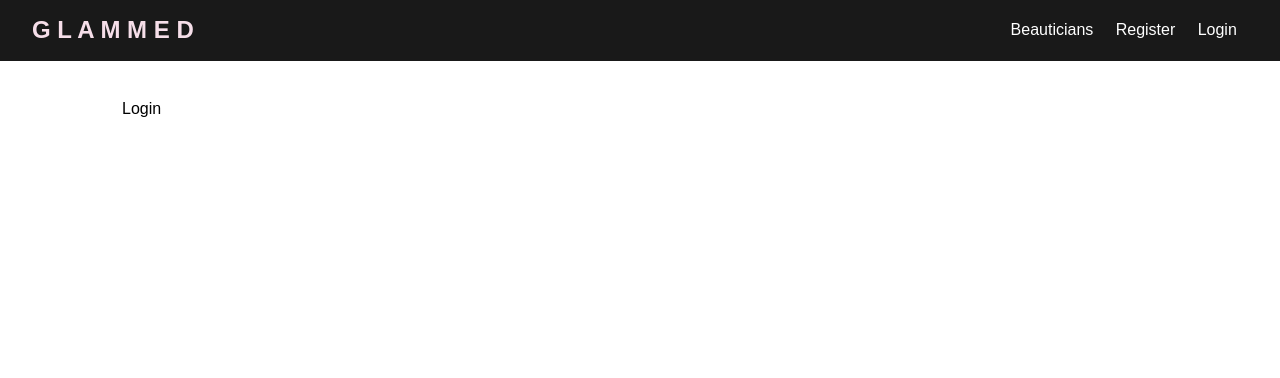
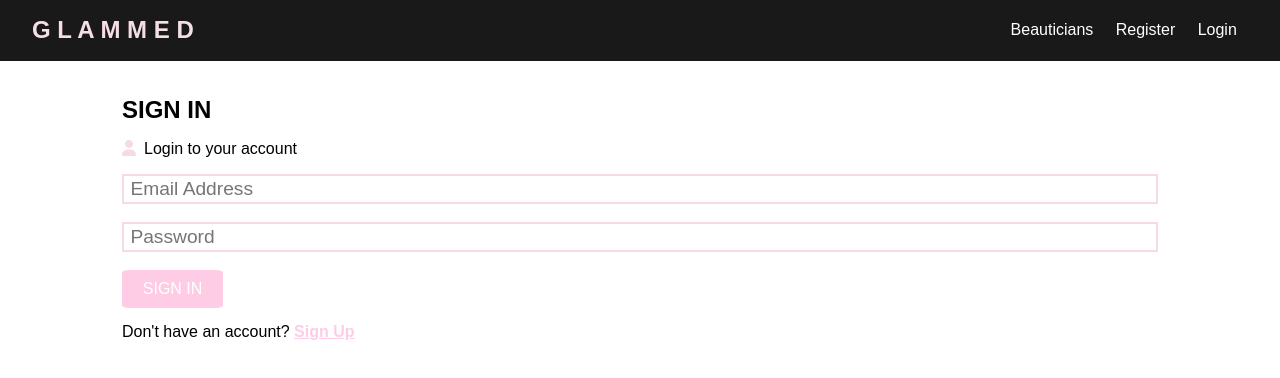
Before and after one commit to dejakin/glammed, a React (Create React App) app in the folder client/: page /login in a window 1280 px wide. Shown: the top 378 px of the page. Built offline with nearby package versions, Linux system fonts and the light colour scheme.

Commit message:
Create component for user login

```diff
--- a/client/package.json
+++ b/client/package.json
@@ -9,8 +9,12 @@
     "axios": "^0.19.2",
     "react": "^16.13.1",
     "react-dom": "^16.13.1",
+    "react-redux": "^7.2.1",
     "react-router-dom": "^5.2.0",
-    "react-scripts": "3.4.1"
+    "react-scripts": "3.4.1",
+    "redux": "^4.0.5",
+    "redux-devtools-extension": "^2.13.8",
+    "redux-thunk": "^2.3.0"
   },
   "scripts": {
     "start": "react-scripts start",
--- a/client/src/components/auth/Login.js
+++ b/client/src/components/auth/Login.js
@@ -1,10 +1,51 @@
-import React from 'react'
+import React, { Fragment, useState } from 'react';
+import { Link } from 'react-router-dom';
 
 const Login = () => {
+
+    const [formData, setFormData] = useState({
+        email: '',
+        password: '',
+    });
+
+    const { email, password } = formData;
+
+    const onChange = e => setFormData({ ...formData, [e.target.name]: e.target.value });
+    const onSubmit = async e => {
+        e.preventDefault();
+        console.log('SUCCESS');
+    };
+
     return (
-        <div>
-            Login
-        </div>
+        <Fragment>
+            <h1 className="large">SIGN IN</h1>
+            <p><i className="fas fa-user"></i>Login to your account</p>
+            <form className="form" onSubmit={onSubmit}>
+                <div className="form-section">
+                    <input
+                        type="email"
+                        placeholder="Email Address"
+                        name="email"
+                        onChange={onChange}
+                        required
+                    />
+                </div>
+                <div className="form-section">
+                    <input
+                        type="password"
+                        placeholder="Password"
+                        name="password"
+                        onChange={onChange}
+                        minLength="8"
+                        required
+                    />
+                </div>
+                <input type="submit" className="btn1" value="SIGN IN" />
+            </form>
+            <p className="note">
+                Don't have an account? <Link to="/register">Sign Up</Link>
+            </p>
+        </Fragment>
     )
 }
 
--- a/client/src/components/auth/Register.js
+++ b/client/src/components/auth/Register.js
@@ -23,7 +23,7 @@ const Register = () => {
         } else {
             console.log('SUCCESS');
         }
-    }
+    };
 
     return (
         <Fragment>
```
